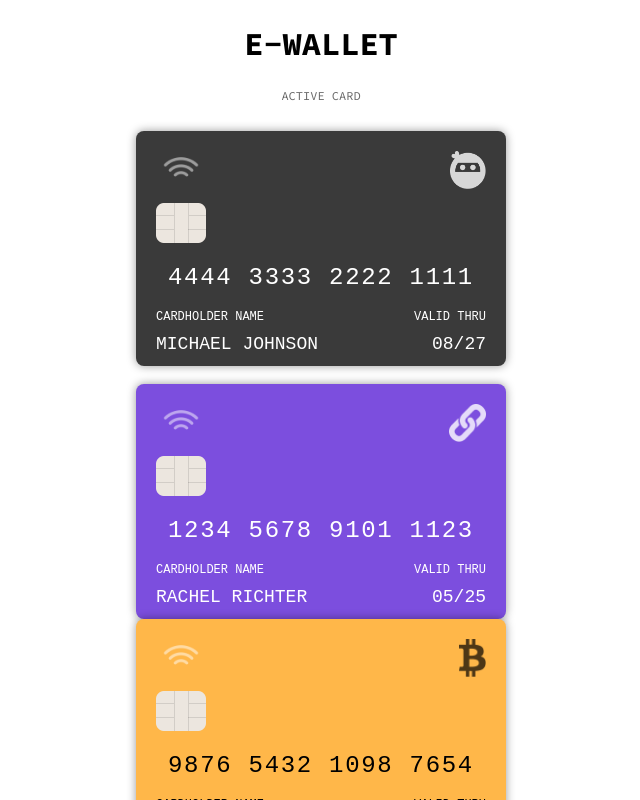
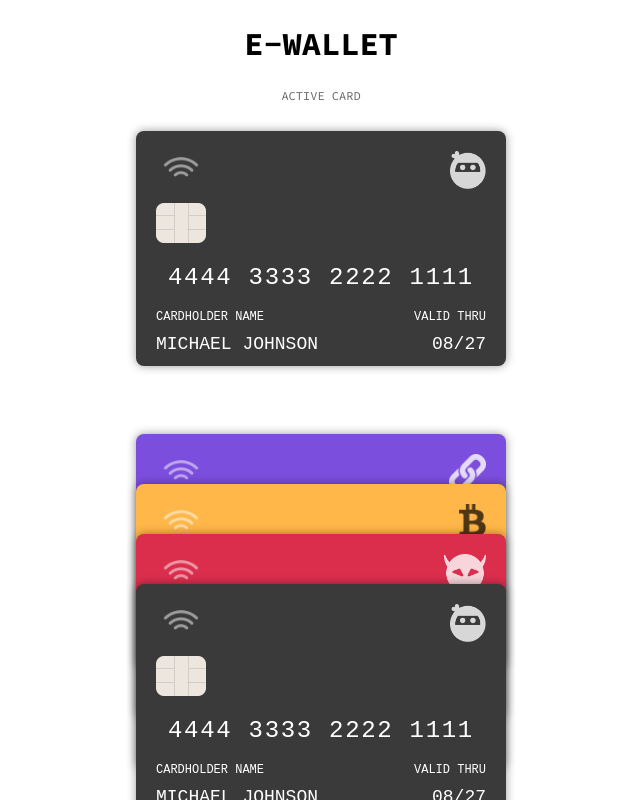
Before and after one commit to abergstream/gruppuppgift---e-wallet, a React (Vite) app: page / in a window 1280 px wide. Shown: the top 800 px of the page, without its empty margins (319-959 px from the left). Built offline with nearby package versions, Linux system fonts and the light colour scheme; a web font is replaced by a local one.

Commit message:
added card stack component

```diff
--- /dev/null
+++ b/src/components/CardStack.css
@@ -0,0 +1,9 @@
+.card-stack-container {
+  position: relative;
+  width: min(370px, 100%);
+  margin: 50px auto 0;
+}
+.card-stack {
+  position: absolute;
+  width: 100%;
+}
--- a/src/components/CardStack.jsx
+++ b/src/components/CardStack.jsx
@@ -1,7 +1,27 @@
 import React from "react";
-
-const Cardstack = () => {
-  return <div></div>;
+import Card from "./Card";
+import "./CardStack.css";
+const CardStack = ({ allCards, setActiveCard }) => {
+  console.log(allCards);
+  return (
+    <>
+      <section className={"card-stack-container"}>
+        {allCards.map((card, index) => {
+          return (
+            <div
+              onClick={() => {
+                setActiveCard(card);
+              }}
+              className={"card-stack"}
+              style={{ top: `${index * 50}px` }}
+            >
+              <Card card={card} />
+            </div>
+          );
+        })}
+      </section>
+    </>
+  );
 };
 
-export default Cardstack;
+export default CardStack;
--- a/src/pages/Home.jsx
+++ b/src/pages/Home.jsx
@@ -1,6 +1,7 @@
 import React from "react";
 import Top from "../components/Top";
 import Card from "../components/Card";
+import CardStack from "../components/CardStack";
 
 const Home = ({ cards, activeCard, setActiveCard }) => {
   return (
@@ -24,9 +25,7 @@ const Home = ({ cards, activeCard, setActiveCard }) => {
       <br />
       <Card card={activeCard} />
       <br />
-      {cards.map((card, index) => {
-        return <Card card={card} />;
-      })}
+      <CardStack allCards={cards} setActiveCard={setActiveCard} />
     </>
   );
 };
```
Lines whose indentation alone changed are shown as unchanged.
